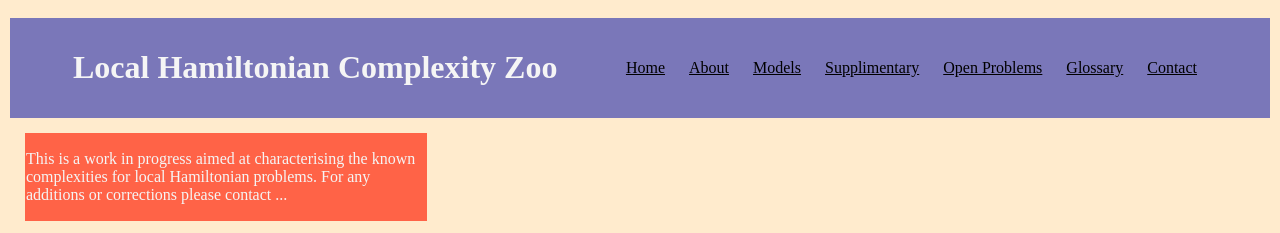
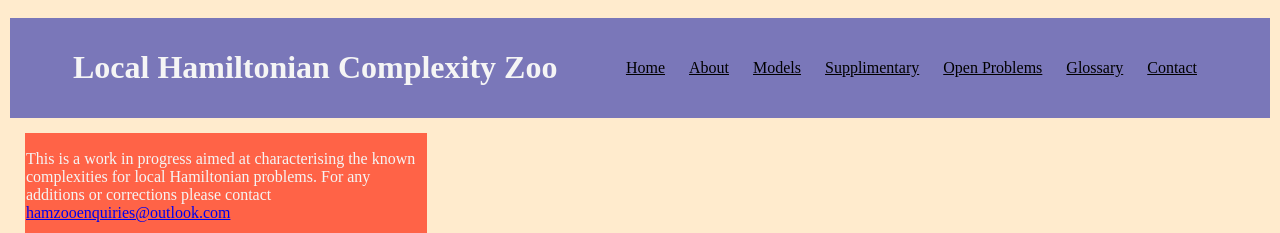
Before and after one commit to GabrielWaite/GabrielWaite.github.io, a plain HTML site: page hamzoo/about.html in a window 1280 px wide. Shown: the top 233 px of the page. Drawn offline with nearby package versions, Linux system fonts and the light colour scheme; a web font is replaced by a local one.

Commit message:
Add email

```diff
--- a/hamzoo/about.html
+++ b/hamzoo/about.html
@@ -36,7 +36,7 @@
 
   <div class="disclosure-box">
     <p title="im a title">This is a work in progress aimed at characterising the known complexities for local Hamiltonian problems.
-      For any additions or corrections please contact ... </p>
+      For any additions or corrections please contact <a href = "mailto: hamzooenquiries@outlook.com">hamzooenquiries@outlook.com</a></p>
   </div>
 
   <div class="zookeeper-box">
```
Also changed, not shown: hamzoo/models.html (+1 -1 lines).
